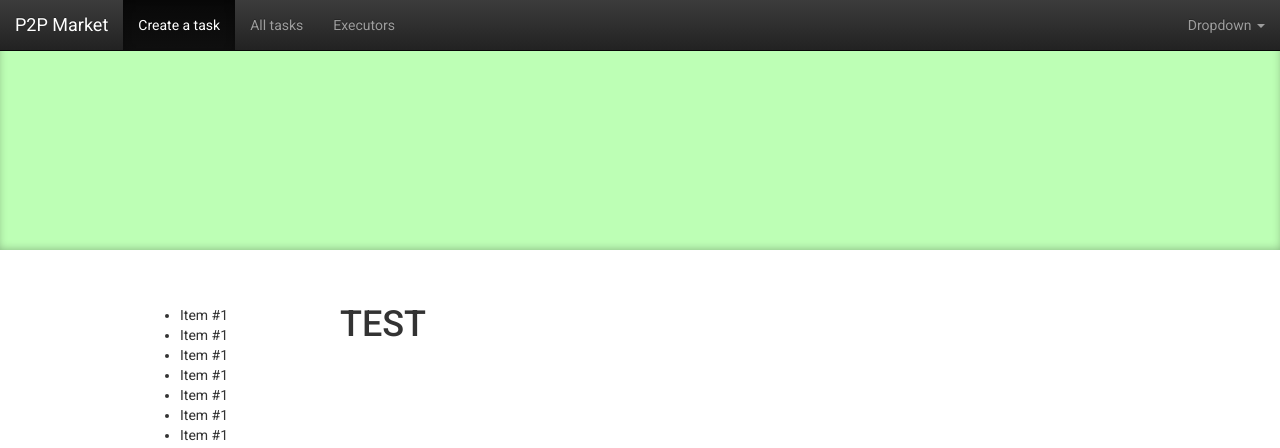
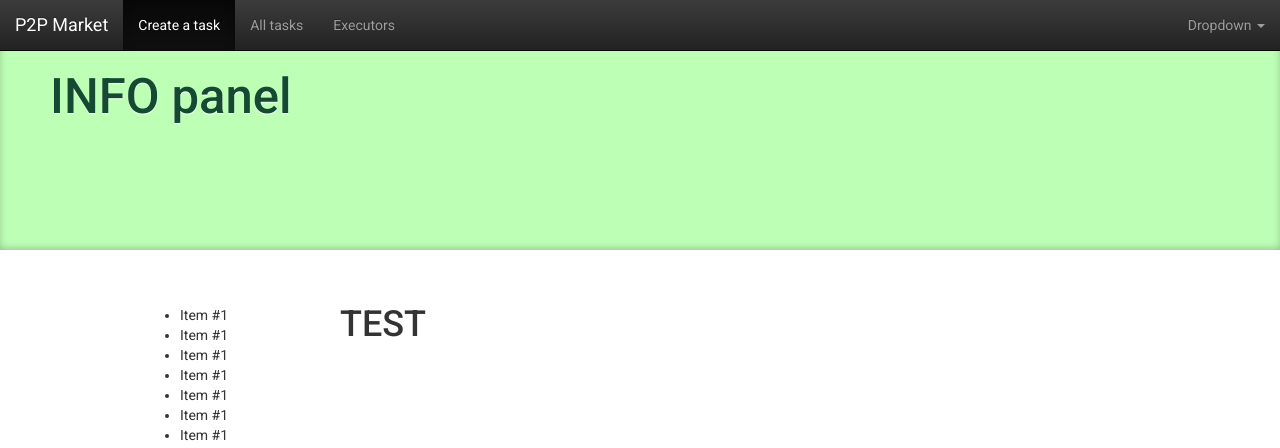
Before and after one commit to qfoxic/EssayCoffeeBackend, a Django app: template templates/default/test/index.html in a window 1280 px wide. Shown: the top 448 px of the page. Run offline with Django 3.2, Linux system fonts and the light colour scheme; the template is opened without the code that fills it, so the values that code supplies are empty; parts of the project's set-up code (start-up, migrations or seed data) failed here and were passed over; some libraries are stand-ins or nearby versions.

Commit message:
info panel colors

```diff
--- a/static/css/default/style.css
+++ b/static/css/default/style.css
@@ -12,9 +12,13 @@ section, article, aside, footer, header, nav, hgroup {
 section.info {
     min-height: 250px;
     box-shadow: 0 -2px 10px -2px rgba(0, 0, 0, 0.3) inset;
-	background-color: rgb(189, 255, 181)/*#99C3ED*/;
-	padding: 50px 0;
-	color: #FFF;
+    background-color: rgb(189, 255, 181);
+    padding: 50px;
+    color: #134a31;
+    text-shadow: 0 1px 1px #FFF;
+}
+section.info h1 {
+    font-size: 3.5em;
 }
 footer {
     min-height: 150px;
--- a/templates/default/header.html
+++ b/templates/default/header.html
@@ -12,7 +12,6 @@
                 </button>
                 <a class="navbar-brand" href="#">P2P Market</a>
             </div>
-
             <!-- Collect the nav links, forms, and other content for toggling -->
             <div class="collapse navbar-collapse" id="bs-example-navbar-collapse-1">
                 <ul class="nav navbar-nav">
--- a/templates/default/test/index.html
+++ b/templates/default/test/index.html
@@ -6,7 +6,7 @@
 {% endblock %}
 {% block info_block %}
 <section class="info">
-
+    <h1>INFO panel</h1>
 </section>
 {% endblock %}
 {% block left_side %}
```
Lines whose indentation alone changed are shown as unchanged.
